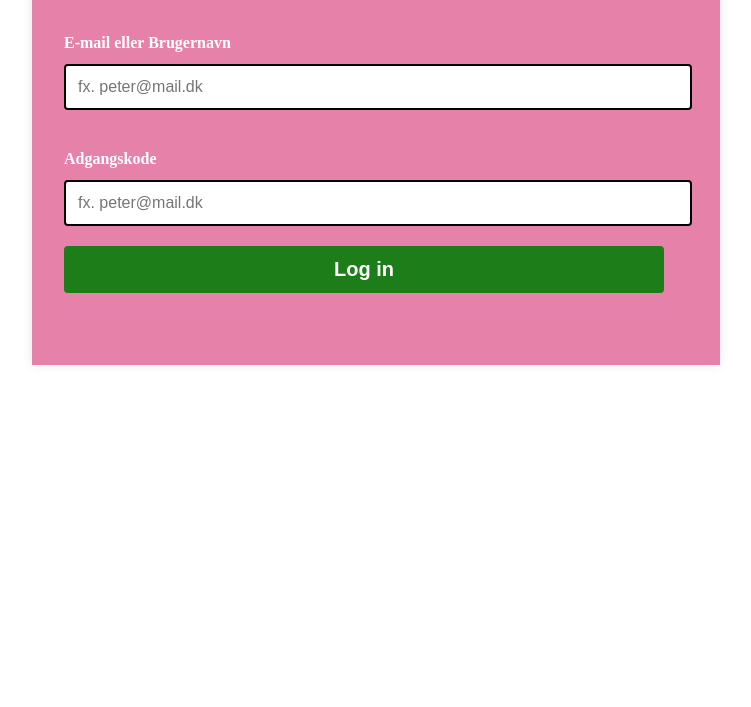
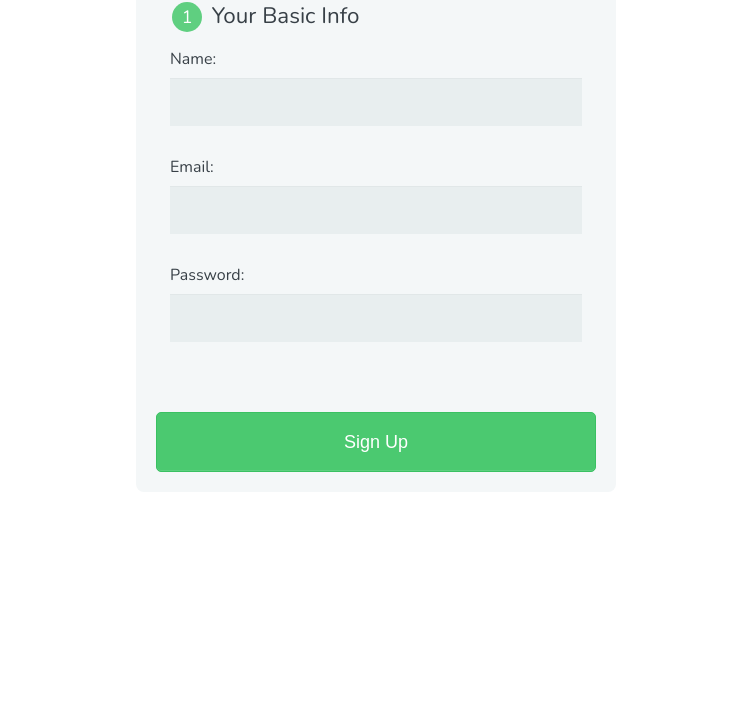
Before and after one commit to SteinDenStore/lavForm, a plain HTML site: page index.html in a window 1280 px wide. Shown: the part 93-800 px from the top of the page, without its empty margins (264-1015 px from the left). Drawn offline with nearby package versions, Linux system fonts and the light colour scheme.

Commit message:
prøver med anden form

```diff
--- a/index.html
+++ b/index.html
@@ -1,39 +1,35 @@
-<!DOCTYPE html>
-<html lang="en">
+<html>
   <head>
-    <meta charset="UTF-8" />
+    <meta charset="utf-8" />
     <meta name="viewport" content="width=device-width, initial-scale=1.0" />
+    <title>Sign Up Form</title>
+    <link
+      href="https://fonts.googleapis.com/css?family=Nunito:400,300"
+      rel="stylesheet"
+      type="text/css"
+    />
     <link rel="stylesheet" href="style.css" />
-    <title>Document</title>
   </head>
   <body>
-    <div class="bodycontrole">
-      <div class="form_controle">
-        <form name="kontakt" netlify>
-          <h2 id="link">Lav en form</h2>
-          <!-- Email field -->
-          <div class="form-felt">
-            <label for="email">E-mail eller Brugernavn</label>
-            <input
-              placeholder="fx. peter@mail.dk"
-              id="email"
-              name="email"
-              type="email"
-              required
-            />
-          </div>
-          <!-- Email field -->
-          <div class="form-felt">
-            <label for="email">Adgangskode</label>
-            <input
-              placeholder="fx. peter@mail.dk"
-              id="email"
-              name="email"
-              type="email"
-              required
-            />
-          <!-- Submit button -->
-          <button type="submit">Log in</button>
+    <div class="row">
+      <div class="col-md-12">
+        <form action="index.html" method="post">
+          <h1>Sign Up</h1>
+
+          <fieldset>
+            <legend><span class="number">1</span> Your Basic Info</legend>
+
+            <label for="name">Name:</label>
+            <input type="text" id="name" name="user_name" />
+
+            <label for="email">Email:</label>
+            <input type="email" id="email" name="user_email" />
+
+            <label for="password">Password:</label>
+            <input type="password" id="password" name="user_password" />
+          </fieldset>
+
+          <button type="submit">Sign Up</button>
         </form>
       </div>
     </div>
--- a/style.css
+++ b/style.css
@@ -1,164 +1,83 @@
-.poppins-light {
-  font-family: "Poppins", sans-serif;
-  font-weight: 300;
-  font-style: normal;
+*,
+*:before,
+*:after {
+  box-sizing: border-box;
+}
+
+body {
+  font-family: "Nunito", sans-serif;
+  color: #384047;
+}
+
+form {
+  max-width: 300px;
+  margin: 10px auto;
+  padding: 10px 20px;
+  background: #f4f7f8;
+  border-radius: 8px;
 }
 
 h1 {
-  color: white;
+  margin: 0 0 30px 0;
   text-align: center;
-  margin-top: 30px;
-}
-h2 {
-  color: white;
-  text-align: center;
-  margin-top: 30px;
-}
-hr {
-  color: white;
-  margin-left: 2em;
-  margin-right: 2em;
-  margin-top: 15px;
-  margin-bottom: 15px;
 }
 
-p {
-  color: white;
-  padding-left: 1em;
+input[type="text"],
+input[type="password"],
+input[type="email"] {
+  background-color: #e8eeef;
+  border: none;
+  font-size: 16px;
+  padding: 15px;
+  width: 100%;
+  color: #8a97a0;
+  box-shadow: 0 1px 0 rgba(0, 0, 0, 0.03) inset;
+  margin-bottom: 30px;
 }
 
-main {
-  margin-top: 5em;
-  margin-left: 10em;
-  margin-right: 10em;
+button {
+  padding: 19px 39px 18px 39px;
+  color: #fff;
+  background-color: #4bc970;
+  font-size: 18px;
+  text-align: center;
+  border-radius: 5px;
+  width: 100%;
+  border: 1px solid #3ac162;
+  box-shadow: 0 -1px 0 rgba(255, 255, 255, 0.1) inset;
+  margin-bottom: 10px;
 }
 
-hr {
-  margin-left: 0;
-  margin-right: 0;
+fieldset {
+  margin-bottom: 30px;
+  border: none;
 }
 
-#oelsmagning_titel {
-  font-size: 30px;
-  margin-bottom: 1em;
-  margin-top: 0;
-}
-
-.grid_1_1 {
-  display: grid;
-  grid-template-columns: 1fr 1fr;
-  gap: 1em;
-  justify-content: center;
-}
-.grid_1_1 img {
-  width: 100%;
-}
-
-.grid_1 {
-  display: flex;
-  flex-direction: column;
-  font-size: 16px;
-  margin-bottom: 4em;
-}
-
-.grid_1 img {
-  margin-top: auto;
-}
-
-.form_controle {
-  width: 100%;
-  max-width: 600px;
-  margin: 0 auto;
-  padding: 2rem;
-  padding-right: 3.5rem;
-  background-color: #e682a9;
-  box-shadow: 0 0 10px rgba(0, 0, 0, 0.1);
-}
-
-.form-felt {
-  margin-bottom: 1.5rem;
+legend {
+  font-size: 1.4em;
+  margin-bottom: 10px;
 }
 
 label {
   display: block;
-  margin-bottom: 0.5rem;
-  font-weight: bold;
-  color: #ffffff;
+  margin-bottom: 8px;
 }
 
-input,
-textarea,
-select,
-button {
-  width: 100%;
-  padding: 0.75rem;
-  margin: 0.25rem 0 1rem 0;
-  border: 2px solid #000000;
-  border-radius: 4px;
-  font-size: 1rem;
+.number {
+  background-color: #5fcf80;
+  color: #fff;
+  height: 30px;
+  width: 30px;
+  display: inline-block;
+  font-size: 0.8em;
+  margin-right: 4px;
+  line-height: 30px;
+  text-align: center;
+  border-radius: 100%;
 }
 
-input:focus,
-textarea:focus,
-select:focus {
-  border-color: #000000;
-  outline: none;
-}
-
-#link {
-  font-size: 40px;
-  color: #ffffff;
-  margin-top: 0;
-  margin-bottom: 1em;
-  text-align: left;
-}
-
-textarea {
-  resize: vertical;
-}
-
-button {
-  background-color: #1c7d19;
-  color: #fff;
-  border: none;
-  cursor: pointer;
-  font-size: 1.25rem;
-  font-weight: bold;
-  padding: 0.75rem;
-  transition: background-color 0.3s;
-}
-
-button:hover {
-  background-color: #50f15e;
-}
-
-.bodycontrole {
-  display: flex;
-  flex-direction: column;
-  align-items: center;
-  margin-bottom: 4em;
-}
-
-@media only screen and (max-width: 767px) {
-  main {
-    margin-left: 1em;
-    margin-right: 1em;
-  }
-
-  p {
-    font-size: 20px;
-  }
-
-  .grid_1_1 {
-    display: grid;
-    grid-template-columns: 1fr;
-  }
-
-  .grid_1_1 img {
-    margin-top: 0;
-  }
-
-  #taarn {
-    display: none;
+@media screen and (min-width: 480px) {
+  form {
+    max-width: 480px;
   }
 }
```
